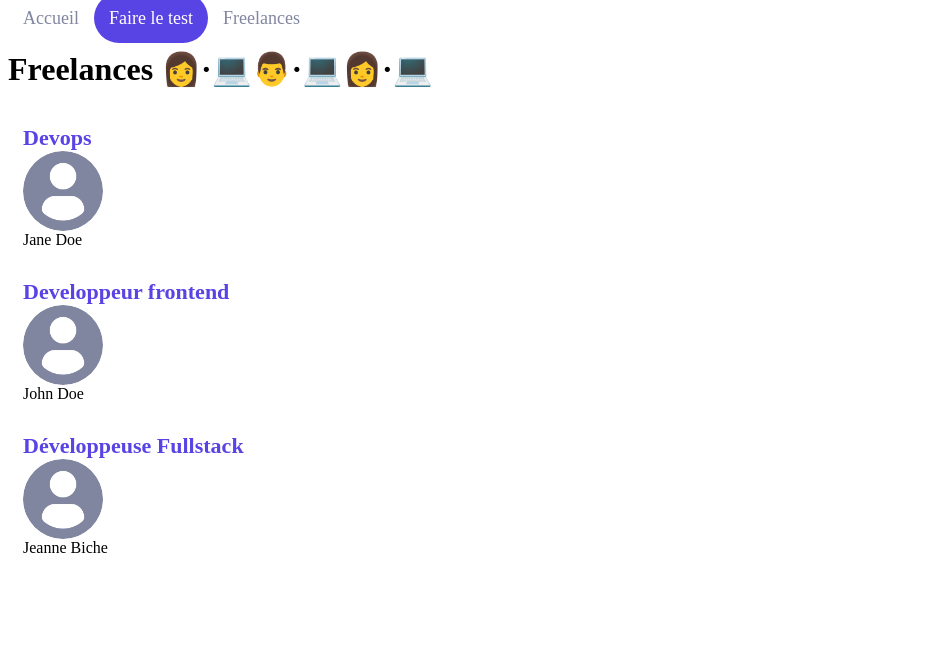
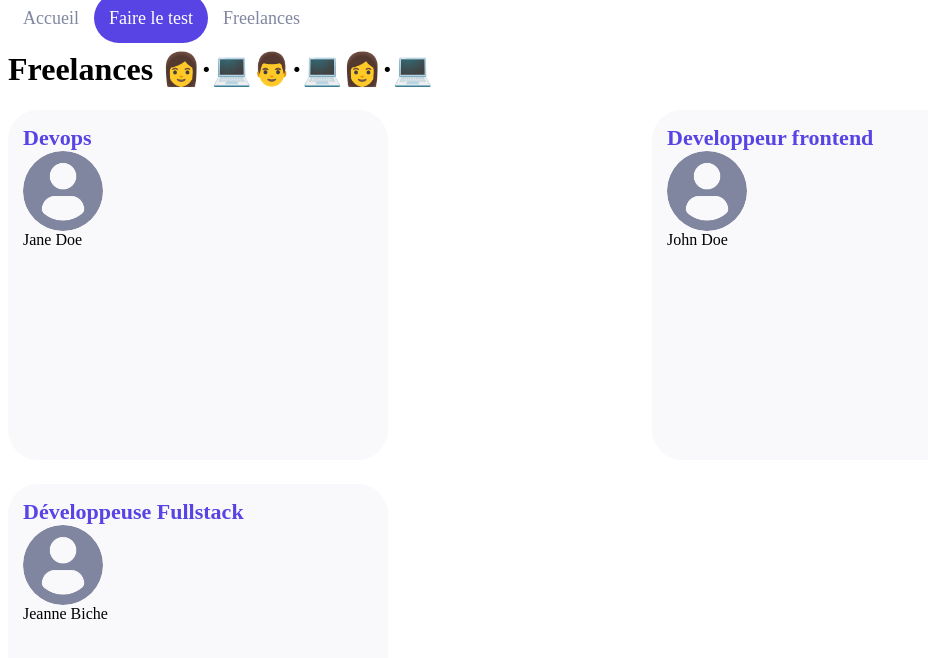
Before and after one commit to Reididsorg/react-2, a React (Create React App) app: page /freelances in a window 1280 px wide. Shown: the top 658 px of the page, without its empty margins (0-928 px from the left). Built offline with nearby package versions, Linux system fonts and the light colour scheme.

Commit message:
use of var to store colors #develop

```diff
--- a/src/components/Card/index.jsx
+++ b/src/components/Card/index.jsx
@@ -1,5 +1,6 @@
 import PropTypes from 'prop-types'
 import styled from 'styled-components'
+import colors from '../../utils/style/colors'
 
 const CardLabel = styled.span`
   color: #5843e4;
@@ -11,14 +12,28 @@
   width: 80px;
   border-radius: 50%;
 `
+const CardWrapper = styled.div`
+  display: flex;
+  flex-direction: column;
+  padding: 15px;
+  background-color: ${colors.backgroundLight};
+  border-radius: 30px;
+  width: 350px;
+  transition: 200ms;
+
+  &:hover {
+    cursor: pointer;
+    box-shadow: 2px 2px 10px #e2e3e9;
+  }
+`
 
 function Card({ label, title, picture }) {
   return (
-    <div style={{ display: 'flex', flexDirection: 'column', padding: 15 }}>
+    <CardWrapper>
       <CardLabel>{label}</CardLabel>
       <CardImage src={picture} alt="freelance" height={80} width={80} />
       <span>{title}</span>
-    </div>
+    </CardWrapper>
   )
 }
 
--- a/src/components/Header/index.jsx
+++ b/src/components/Header/index.jsx
@@ -1,5 +1,6 @@
 import { Link } from 'react-router-dom'
 import styled from 'styled-components'
+import colors from '../../utils/style/colors'
 
 const StyledLink = styled(Link)`
   padding: 15px;
@@ -8,7 +9,7 @@
   font-size: 18px;
   ${(props) =>
     props.$isFullLink &&
-    `color: white; border-radius: 30px; background-color: #5843E4;`}
+    `color: white; border-radius: 30px; background-color: ${colors.primary};`}
 `
 
 function Header() {
--- a/src/pages/Freelances/index.jsx
+++ b/src/pages/Freelances/index.jsx
@@ -1,5 +1,6 @@
 import DefaultPicture from '../../assets/profile.png'
 import Card from '../../components/Card'
+import styled from 'styled-components'
 
 function Freelances() {
   const freelanceProfiles = [
@@ -20,9 +21,17 @@
     },
   ]
 
+  const CardsContainer = styled.div`
+    display: grid;
+    gap: 24px;
+    grid-template-rows: 350px 350px;
+    grid-template-columns: repeat(2, 1fr);
+  `
+
   return (
     <div>
       <h1>Freelances 👩·💻👨·💻👩·💻</h1>
+      <CardsContainer>
         {freelanceProfiles.map((profile, index) => (
           <Card
             key={`${profile.name}-${index}`}
@@ -31,6 +40,7 @@
             title={profile.name}
           />
         ))}
+      </CardsContainer>
     </div>
   )
 }
--- /dev/null
+++ b/src/utils/style/colors.js
@@ -0,0 +1,7 @@
+const colors = {
+  primary: '#5843E4',
+  secondary: '#8186A0',
+  backgroundLight: '#F9F9FC',
+}
+
+export default colors
```
Lines whose indentation alone changed are shown as unchanged.
